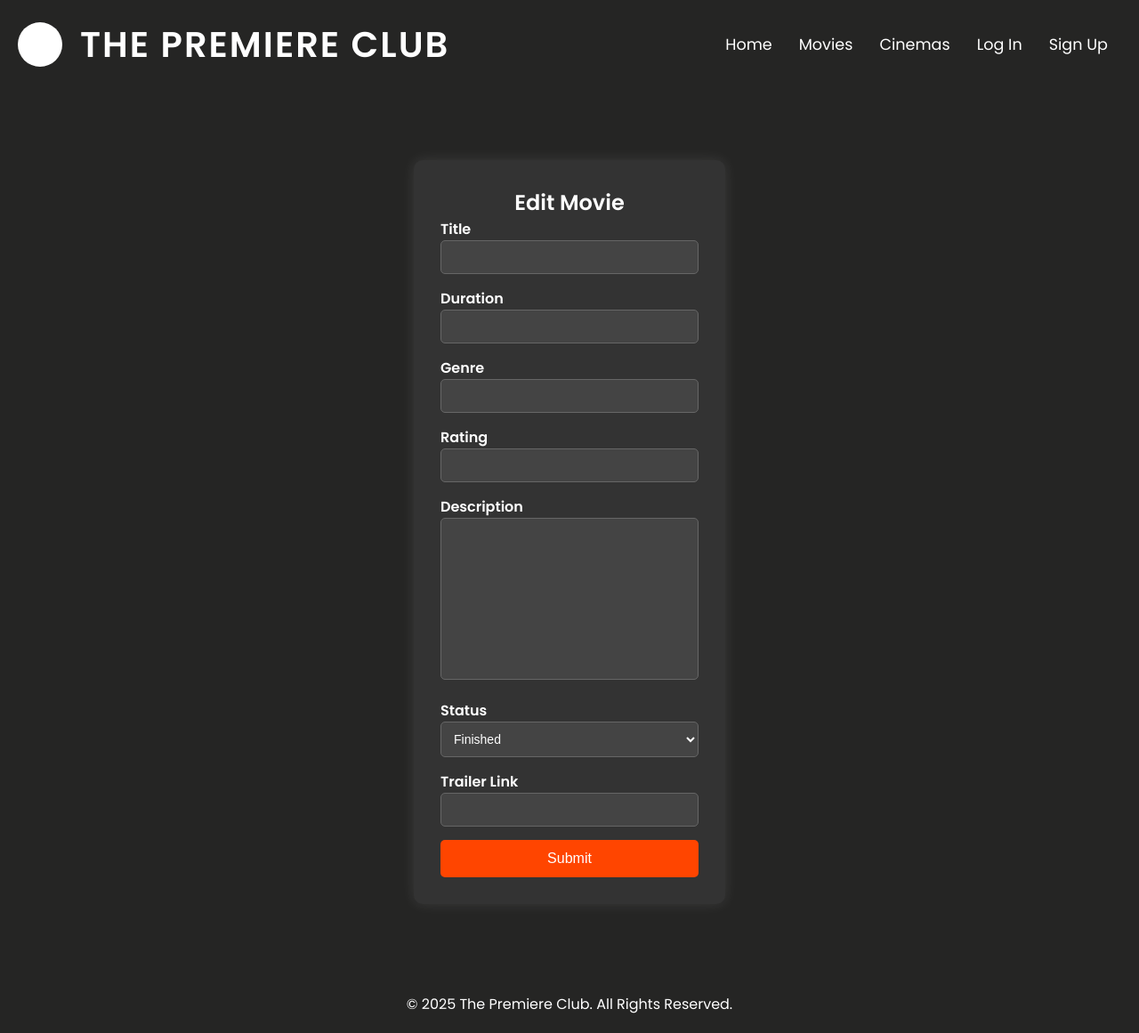
After one commit to ssojubi/ITPROG-MP, a PHP site: page /editmovie.php in a window 1280 px wide. The commit adds this page. Shown: the whole page at 89% size. Run offline with PHP 8.4, Linux system fonts and the light colour scheme; data comes from the database, SQL or seed files in the repository; data that the repository does not hold is empty.

Commit message:
admin movies

```diff
--- /dev/null
+++ b/editmovie.php
@@ -0,0 +1,131 @@
+<?php
+session_start();
+include("connection.php");
+
+if(isset($_SESSION['type']) && $_SESSION['type'] != 'admin')
+    header("location:mainpage.php");
+
+if(isset($_SESSION['error_message']))
+    $error = $_SESSION['error_message'];
+
+$movieid = $_POST['movieid'];
+
+$sql = "SELECT * FROM movies WHERE movie_id = ?";
+$stmt = $conn->prepare($sql);
+$stmt->bind_param("s", $movieid);
+$stmt->execute();
+$result = $stmt->get_result();
+
+$row = $result->fetch_assoc();
+?>
+
+<!DOCTYPE html>
+<html lang="en">
+<head>
+    <meta charset="UTF-8">
+    <meta name="viewport" content="width=device-width, initial-scale=1.0">
+    <title>Sign Up - The Premiere Club</title>
+    <link rel="stylesheet" href="signuppage.css">
+    <link href="https://fonts.googleapis.com/css2?family=Poppins:wght@300;400;600&family=Playfair+Display:wght@400;700&display=swap" rel="stylesheet">
+    <style>
+        body {
+            background-color: #252524;
+            color: white;
+            font-family: 'Poppins', sans-serif;
+        }
+        .container {
+            background: #333;
+            padding: 30px;
+            border-radius: 10px;
+            box-shadow: 0px 0px 15px rgba(255, 255, 255, 0.1);
+            width: 350px;
+            text-align: center;
+            margin: 80px auto;
+        }
+        .form-group {
+            text-align: left;
+            margin-bottom: 15px;
+        }
+        .form-group label {
+            display: block;
+            font-weight: bold;
+        }
+        .form-group input, select, option, textarea {
+            width: 100%;
+            padding: 10px;
+            border: 1px solid #666;
+            border-radius: 5px;
+            font-size: 14px;
+            background-color: #444;
+            color: white;
+            resize: none;
+        }
+        .error {
+            color: red;
+            font-size: 12px;
+            margin-top: 5px;
+        }
+        button {
+            width: 100%;
+            padding: 12px;
+            background-color: #ff4500;
+            color: white;
+            border: none;
+            border-radius: 5px;
+            font-size: 16px;
+            cursor: pointer;
+        }
+        button:hover {
+            background-color: #e68900;
+        }
+    </style>
+</head>
+<body>
+    <?php include("header.php");?>
+
+    <div class="container">
+        <h2>Edit Movie</h2>
+        <form id="movieedit-form" action="editmovieconfirm.php" method="POST">
+            <input type="hidden" id="movieid" name="movieid" value="<?php echo $row['movie_id']; ?>">
+            <div class="form-group">
+                <label for="title">Title</label>
+                <?php echo '<input type="text" id="title" name="title" value="'. $row['title']. '" required>'; ?>
+            </div>
+            <div class="form-group">
+                <label for="duration">Duration</label>
+                <?php echo '<input type="text" id="duration" name="duration" value="'. $row['duration']. '" required>'; ?>
+            </div>
+            <div class="form-group">
+                <label for="genre">Genre</label>
+                <?php echo '<input type="text" id="genre" name="genre" value="'. $row['genre']. '" required>'; ?>
+            </div>
+            <div class="form-group">
+                <label for="rating">Rating</label>
+                <?php echo '<input type="text" id="rating" name="rating" value="'. $row['rating']. '" required>'; ?>
+            </div>
+            <div class="form-group">
+                <label for="description">Description</label>
+                <?php echo '<textarea id="description" name="description" cols="40" rows="10" required>'. $row['description']. '</textarea>'; ?>
+            </div>
+            <div class="form-group">
+                <label for="status">Status</label>
+                <select id="status" name="status">
+                    <option value="finished">Finished</option>
+                    <option value="showing">Showing</option>
+                    <option value="comingsoon">Coming Soon</option>
+                </select>
+            </div>
+            <div class="form-group">
+                <label for="trailer">Trailer Link</label>
+                <?php echo '<input type="text" id="trailerlink" name="trailerlink" value="'. $row['trailer_link']. '" required>'; ?>
+            </div>
+            <div class="error" id="error"><?php if(isset($_SESSION['error_message'])){ echo $error; }?></div>
+            <button type="submit" name="edit" value="edit">Submit</button>
+        </form>
+    </div>
+
+    <footer>
+        <p>&copy; 2025 The Premiere Club. All Rights Reserved.</p>
+    </footer>
+</body>
+</html>
--- a/mainpage.css
+++ b/mainpage.css
@@ -8,8 +8,6 @@
 
 body {
     font-family: "Montserrat", sans-serif;
-
-
 }
 
 /* Header */
--- a/mainpage.php
+++ b/mainpage.php
@@ -2,7 +2,7 @@
 session_start();
 include("connection.php");
 
-$sql = "SELECT movie_id, title, poster FROM movies";
+$sql = "SELECT movie_id, title, poster FROM movies WHERE show_status = 'showing'";
 $result = $conn->query($sql);
 ?>
 
```
Also changed, not shown: addmovie.php (added, +108 -0 lines), addmovieconfirm.php (added, +18 -0 lines), allMovies.php (+112 -56 lines), editmovieconfirm.php (added, +29 -0 lines).
